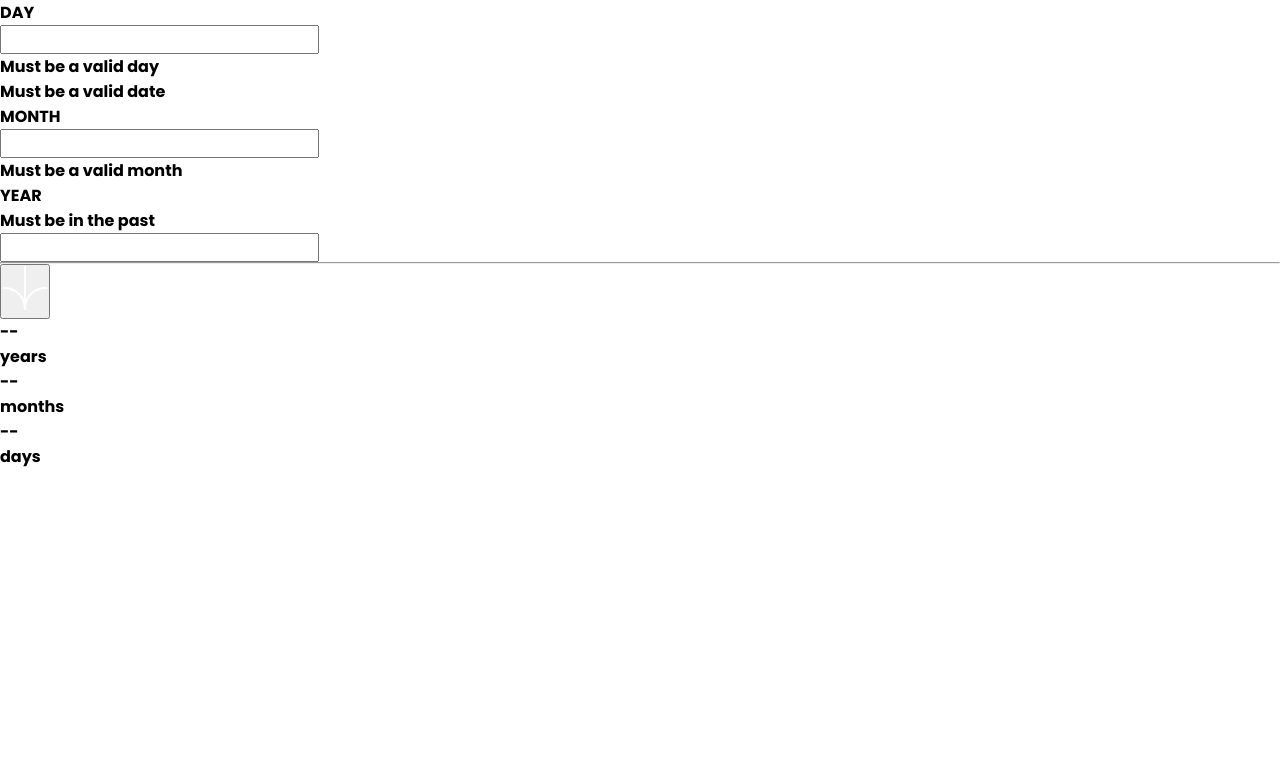
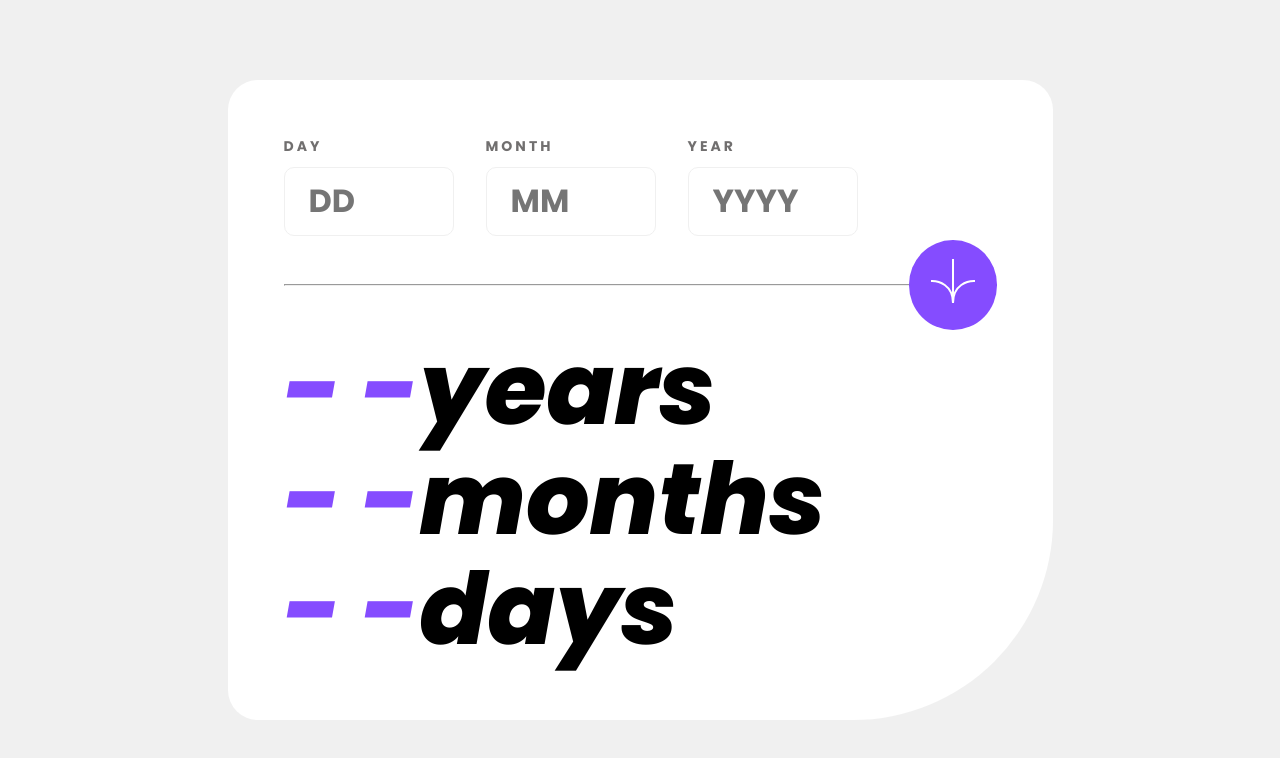
Before and after one commit to DuraBull/Age-Calculator-App, a plain HTML site: page index.html in a window 1280 px wide. Drawn offline with Linux system fonts and the light colour scheme.

Commit message:
desktop layout

```diff
--- a/index.html
+++ b/index.html
@@ -5,42 +5,53 @@
     <meta http-equiv="X-UA-Compatible" content="IE=edge" />
     <meta name="viewport" content="width=device-width, initial-scale=1.0" />
     <title>Age Calculator App</title>
-    <link rel="icon" href="assets/images/favicon-32x32.png">
+    <link rel="icon" href="assets/images/favicon-32x32.png" />
     <link rel="stylesheet" href="css/main.css" />
   </head>
   <body>
     <header></header>
     <main>
-      <section class="container">
+      <section class="container-main">
         <div class="input-form">
-          <div class="day-container">
+          <div class="container container-day">
             <p class="input-label">DAY</p>
-            <input type="text" class="input input-day">
-            <p class="error error-day inv">Must be a valid day</p>
-            <p class="error error-form inv">Must be a valid date</p>
+            <input type="text" class="input input-day" placeholder="DD" />
+            <p class="error error-text error-day inv">Must be a valid day</p>
+            <p class="error error-text error-form inv">Must be a valid date</p>
+            <p class="error error-text error-required inv">This field is required</p>
           </div>
-          <div class="month-container">
+          <div class="container container-month">
             <p class="input-label">MONTH</p>
-            <input type="text" class="input input-month">
-            <p class="error error-month inv">Must be a valid month</p>
+            <input type="text" class="input input-month" placeholder="MM" />
+            <p class="error error-text error-month inv">Must be a valid month</p>
+            <p class="error error-text error-required inv">This field is required</p>
           </div>
-          <div class="year-container">
+          <div class="container container-year">
             <p class="input-label">YEAR</p>
-            <p class="error error-year inv">Must be in the past</p>
-            <input type="text" class="input-year">
+            <input type="text" class="input input-year" placeholder="YYYY" />
+            <p class="error error-text error-year inv">Must be in the past</p>
+            <p class="error error-text error-required inv">This field is required</p>
           </div>
         </div>
-        <div class="submit-contianer">
+        <div class="container container-submit">
           <hr />
-          <button class="btn"><img src="assets/images/icon-arrow.svg" alt=""></button>
+          <button class="btn">
+            <img src="assets/images/icon-arrow.svg" alt="" />
+          </button>
         </div>
         <div class="output">
-          <p class="output-years">--</p>
-          <p class="output-label"> years</p>
-          <p class="output-months">--</p>
-          <p class="output-label"> months</p>
-          <p class="output-days">--</p>
-          <p class="output-label"> days</p>
+          <div class="output-years">
+            <p class="output-years-text">- -</p>
+            <p>years</p>
+          </div>
+          <div class="output-months">
+            <p class="output-months-text">- -</p>
+            <p>months</p>
+          </div>
+          <div class="output-days">
+            <p class="output-days-text">- -</p>
+            <p>days</p>
+          </div>
         </div>
       </section>
     </main>
--- a/sass/base/_base.sass
+++ b/sass/base/_base.sass
@@ -1,4 +1,12 @@
 body
+    display: flex
+    height: 100vh
+    place-content: center
+    place-items: center
     font-family: "Poppins", sans-serif
     font-size: 16px
     font-weight: $font-regular
+    background: $off-white
+
+hr
+    color: $off-white
--- /dev/null
+++ b/sass/layout/_desktop.sass
@@ -0,0 +1,71 @@
+.container-main
+    display: flex
+    flex-direction: column
+    gap: 1.5rem
+    width: 825px
+    min-width: 300px
+    background: $white
+    padding: 3.5em
+    border-radius: 30px 30px 200px 30px
+
+.input-form
+    display: flex
+    gap: 2rem
+
+.container
+    position: relative
+    display: flex
+    flex-direction: column
+    &-submit
+        position: relative
+        place-content: center
+        height: 50px
+
+.input
+    font-size: 32px
+    max-width: 170px
+    border-radius: 10px
+    border: 1px solid $off-white
+    padding: .6rem 1.5rem
+    &:focus-within
+        outline: none
+    &-label
+        font-size: 14px
+        font-weight: $font-regular
+        color: $smokey-grey
+        letter-spacing: 3px
+        padding-bottom: .7em
+
+.error
+    color: $light-red
+    &-text
+        font-size: 12px
+        font-weight: $font-regular
+        font-style: italic
+        bottom: 0
+
+.inv
+    display: none
+
+.btn
+    position: absolute
+    right: 0
+    aspect-ratio: 1
+    background: $purple
+    border-radius: 50%
+    border: none
+    padding: 1.2rem 1.3rem
+
+.output
+    line-height: 1.1em
+    font-style: italic
+    font-weight: $font-bold
+    // display: flex
+    font-size: 100px
+    flex-wrap: wrap
+    gap: 0
+    &-years, &-months, &-days
+        display: flex
+
+.output-years-text, .output-months-text, .output-days-text
+    color: $purple
--- a/sass/main.sass
+++ b/sass/main.sass
@@ -13,7 +13,7 @@
 
 
 // 4. Layout
-
+@import layout/_desktop
 
 
 // 5. Components
```
Also changed, not shown: css/main.css, 1 other file.
